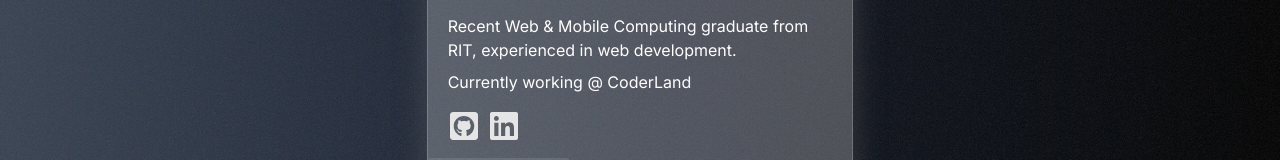
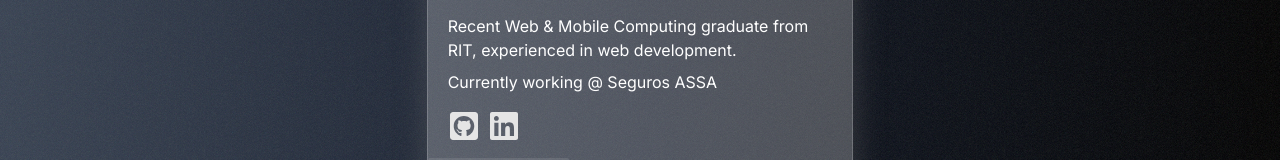
Before and after one commit to danielchungdev/danielchung.dev, a Next.js app: page / in a window 1280 px wide. Shown: the part 212-372 px from the top of the page. Built offline with nearby package versions, Linux system fonts and the light colour scheme.

Commit message:
Changed job

```diff
--- a/src/app/page.tsx
+++ b/src/app/page.tsx
@@ -39,7 +39,7 @@ const Home = () => {
             />
             <h1 className="my-4 font-bold text-2xl text-white">Daniel Chung</h1>
             <h1 className="text-white">Recent Web & Mobile Computing graduate from RIT, experienced in web development.</h1>
-            <h1 className="text-white mt-2">Currently working @ CoderLand</h1>
+            <h1 className="text-white mt-2">Currently working @ Seguros ASSA</h1>
             <div className="my-4 flex gap-2">
               <a href="https://github.com/danielchungdev" target="_blank">
                 <FaGithubSquare className="text-neutral-200 w-8 h-8" />
```
